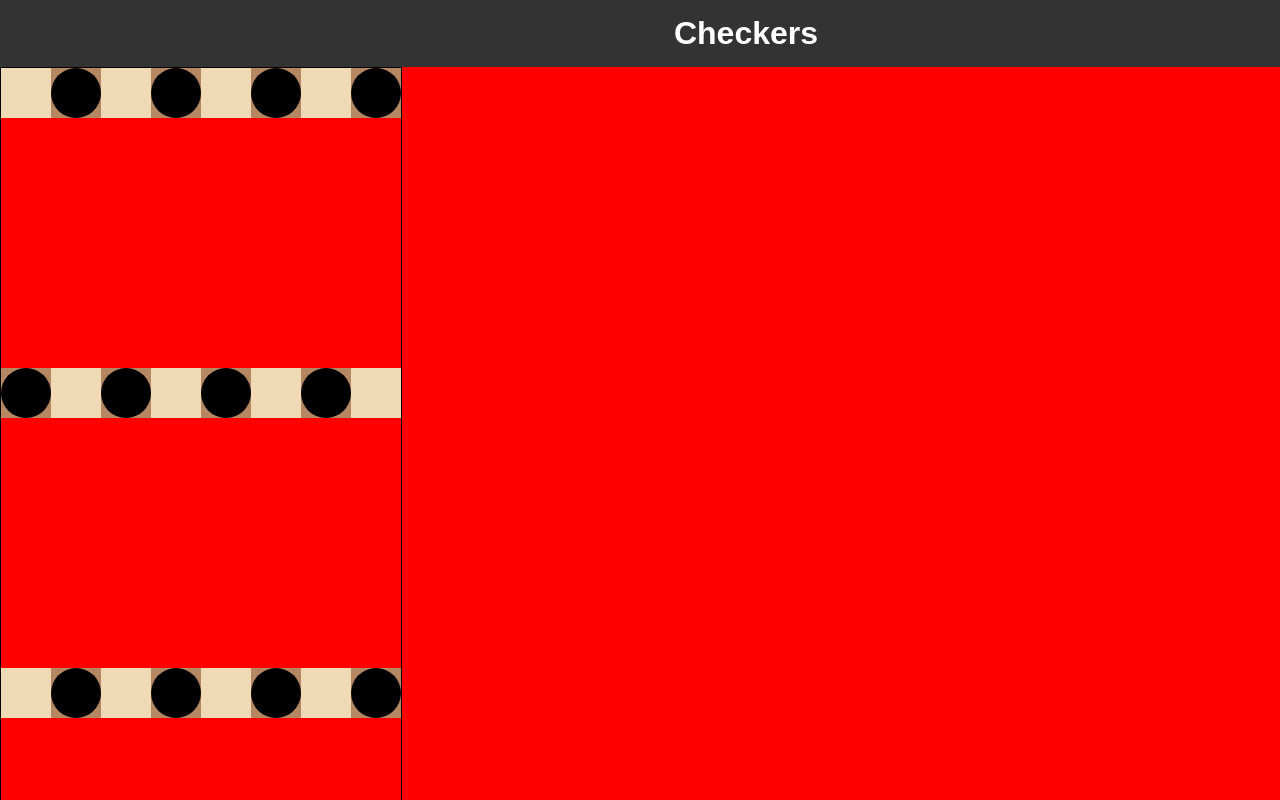
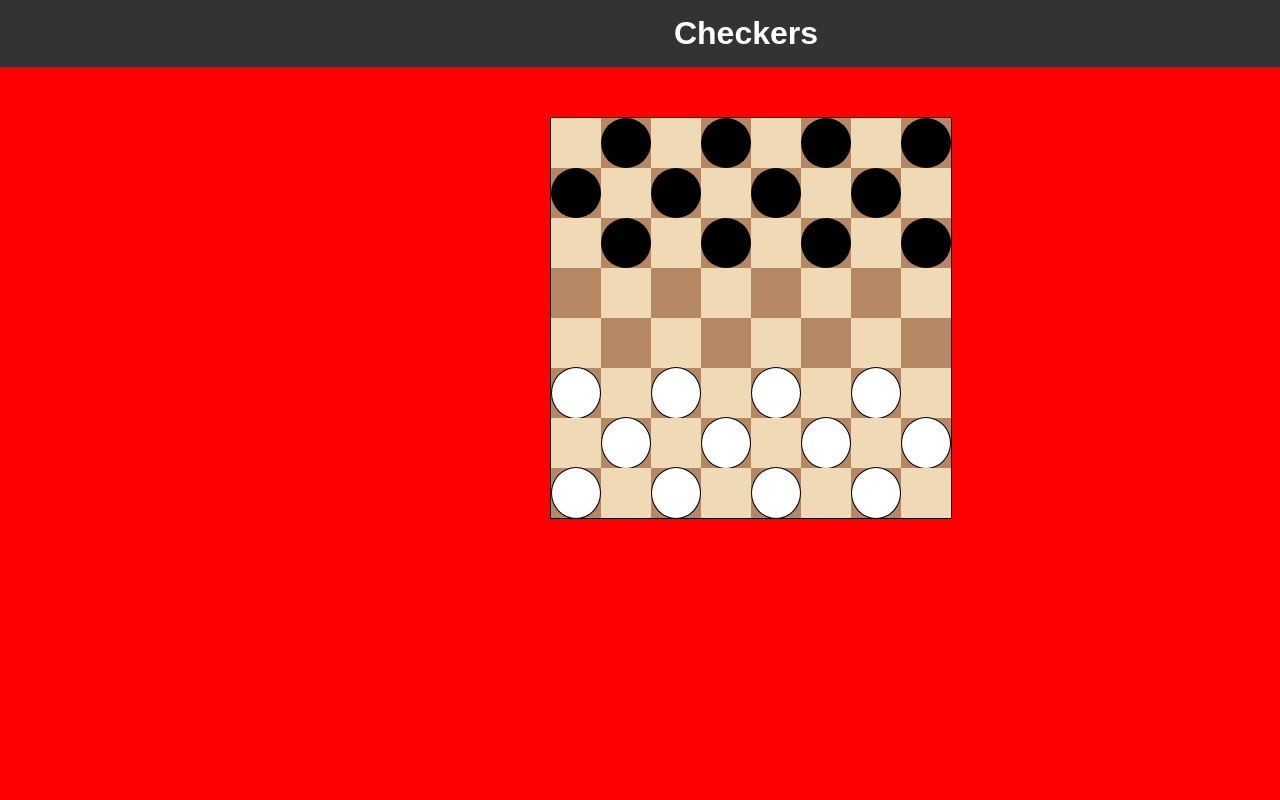
Before and after one commit to RobBundy2002/Celestrial-Arcade, a React app: page / in a window 1280 px wide. Shown: the top 800 px of the page. Built offline with nearby package versions, Linux system fonts and the light colour scheme.

Commit message:
Okay got the format of the checkerboard down and added it to the middle of the page

```diff
--- a/src/CheckersBoard.css
+++ b/src/CheckersBoard.css
@@ -1,11 +1,14 @@
+
 .checkers-board {
     display: grid;
     grid-template-columns: repeat(auto-fill, minmax(300px, 1fr));
-    grid-template-rows: repeat(8, 300px);
-    width: 100%; /* Adjust the width as needed */
-    max-width: 2400px; /* Adjust the maximum width if needed */
+    grid-template-rows: repeat(8, 50px);
+    width: 100%;
+    max-width: 2400px;
     height: 100%;
     border: 1px solid #000;
+    margin-left: 550px;
+    margin-top: 50px;
 }
 
 .checkers-row {
@@ -14,17 +17,17 @@
 
 .checkers-square {
     box-sizing: border-box;
-    width: 50px;
-    height: 50px;
+    width: 100%;
+    height: 100%;
     display: flex;
     align-items: center;
     justify-content: center;
 }
 
 .checkers-square.light {
-    background-color: #f0d9b5; /* Light square color */
+    background-color: #f0d9b5;
 }
 
 .checkers-square.dark {
-    background-color: #b58863; /* Dark square color */
+    background-color: #b58863;
 }
```
